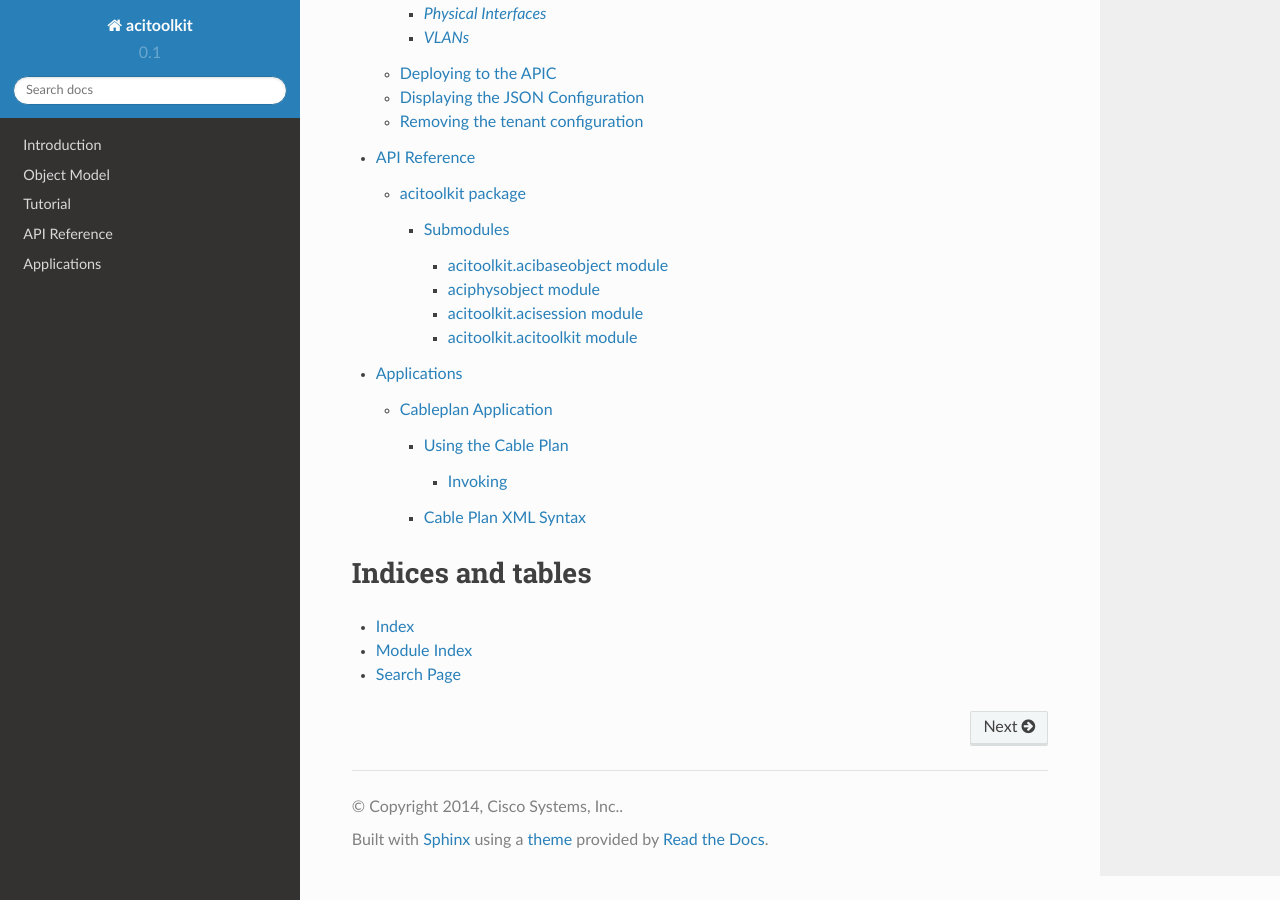
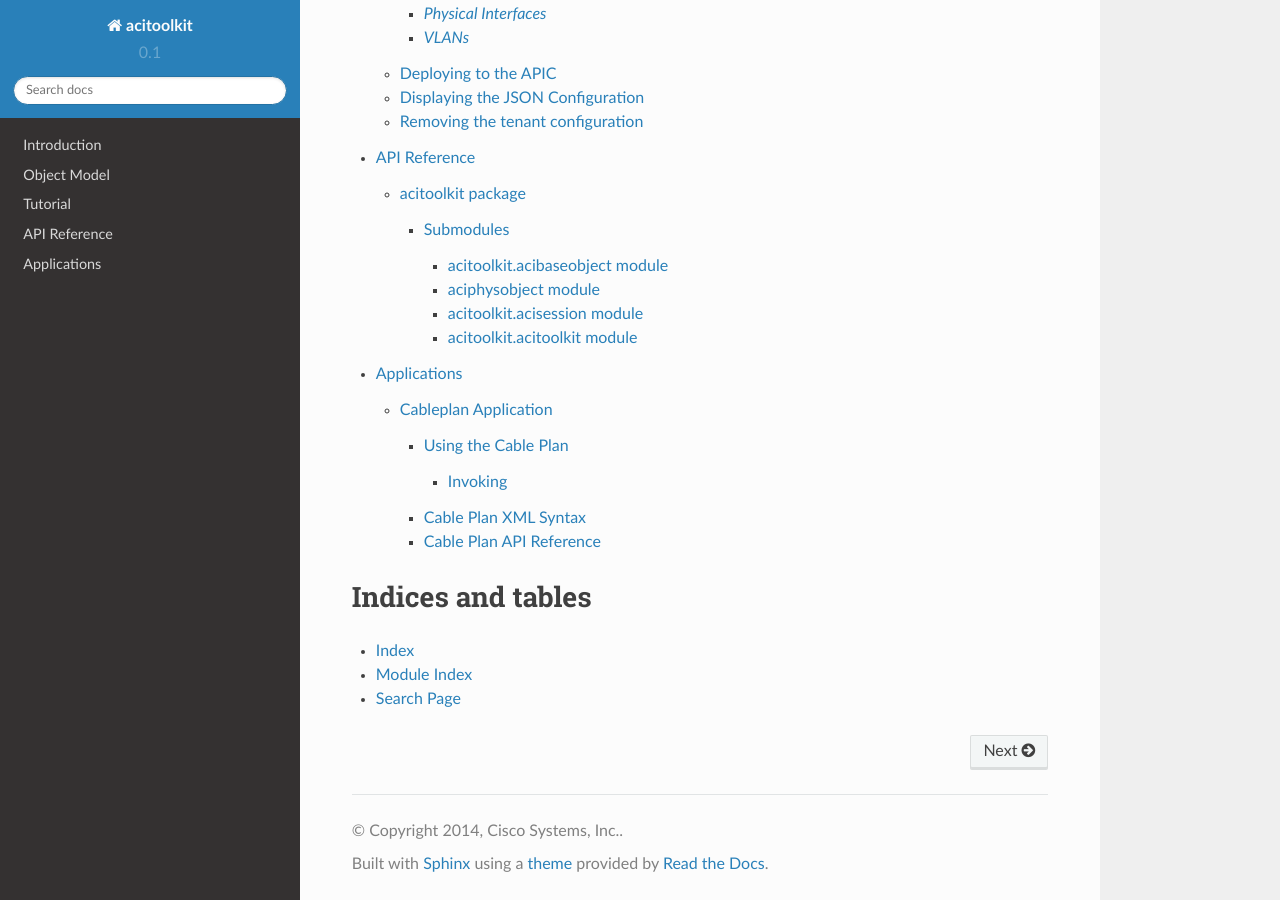
Before and after one commit to datacenter/acitoolkit, a Sphinx documentation site: the page built from docs/source/index.rst, in a window 1280 px wide and 900 px high, scrolled down 946 px. Built offline with Sphinx 7.4.7 and the Read the Docs theme 2.0.0, drawn with Linux system fonts in a browser that asks for light colours.

Commit message:
minor formatting

```diff
--- a/docs/source/cableplan.rst
+++ b/docs/source/cableplan.rst
@@ -192,6 +192,9 @@ Basically, the difference is calculated such that the minimum
 requirements of the first cable plan are met without exceeding the
 maximum capacity of the second cable plan.
 
+***************************
+Cable Plan API Reference
+***************************
 
 .. automodule:: cableplan
     :members:
```
